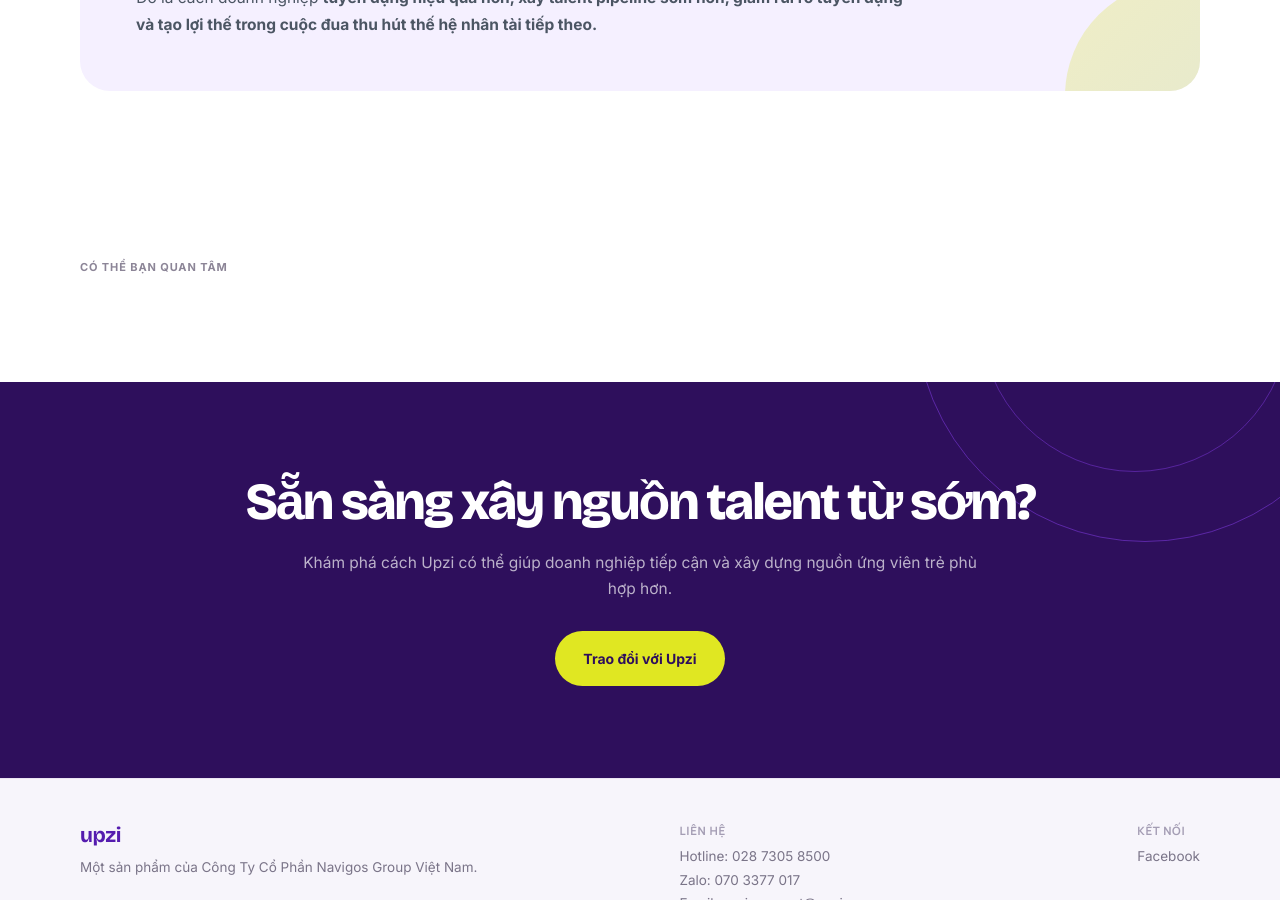
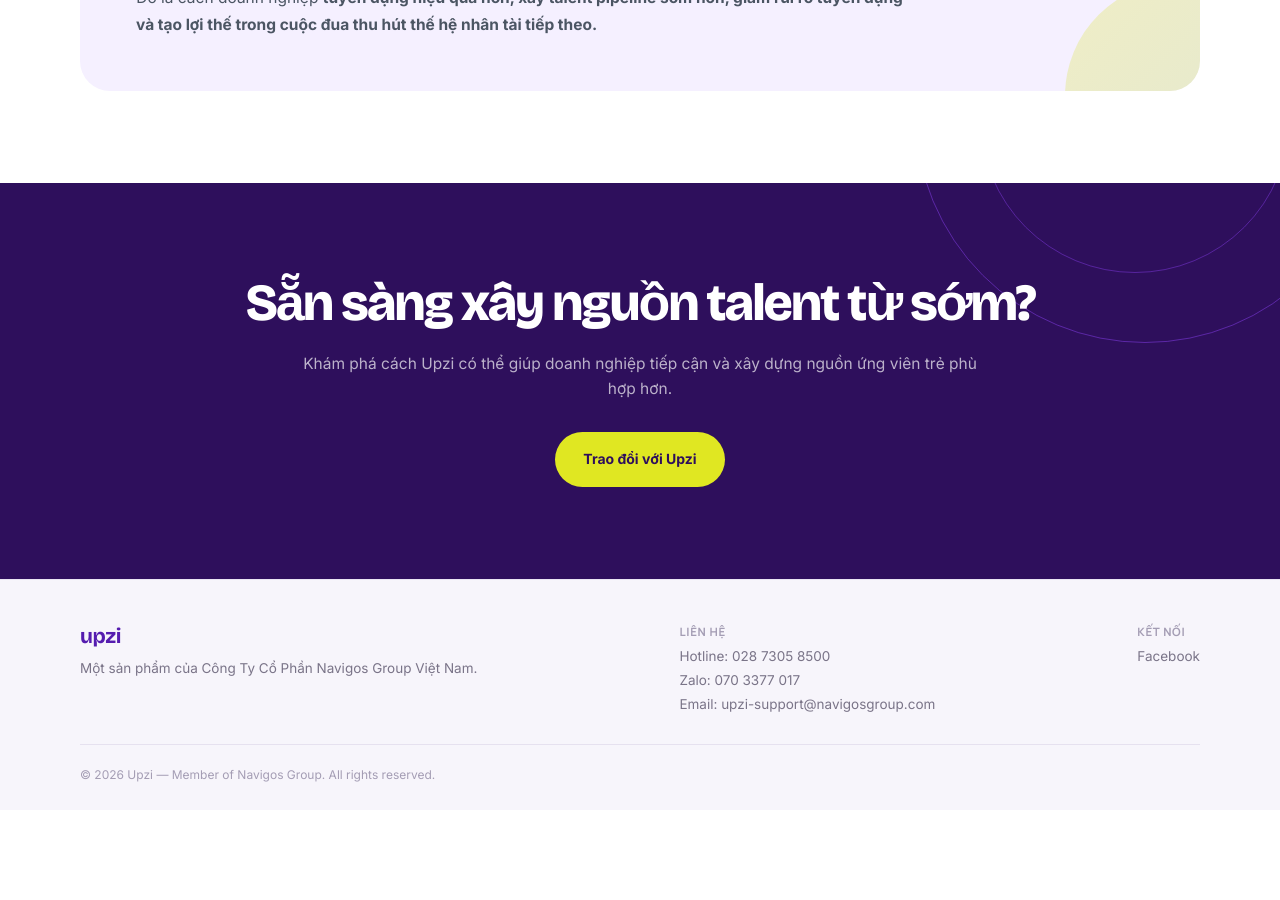
Before and after one commit to upzi-vn/staging, a Jekyll site: the page built from _posts/2026-08-18-tai-sao-nen-tuyen-genz.html, in a window 1280 px wide and 900 px high, scrolled down 3965 px. Built offline with Jekyll 4.4.1, drawn with Linux system fonts in a browser that asks for light colours; after the commit the page ends 4775 px from its top, so only the background shows below that.

Commit message:
2026-08-18-tai-sao-nen-tuyen-genz.html

```diff
--- a/_posts/2026-08-18-tai-sao-nen-tuyen-genz.html
+++ b/_posts/2026-08-18-tai-sao-nen-tuyen-genz.html
@@ -1998,23 +1998,6 @@
 
         </div>
 
-      </div>
-
-    </div>
-
-  </section>
-
-
-  <!-- =====================================================
-       RELATED INSIGHT
-  ====================================================== -->
-
-  <section class="intern-related">
-
-    <div class="intern-container">
-
-      <div class="intern-related-heading">
-        Có thể bạn quan tâm
       </div>
 
     </div>
```
